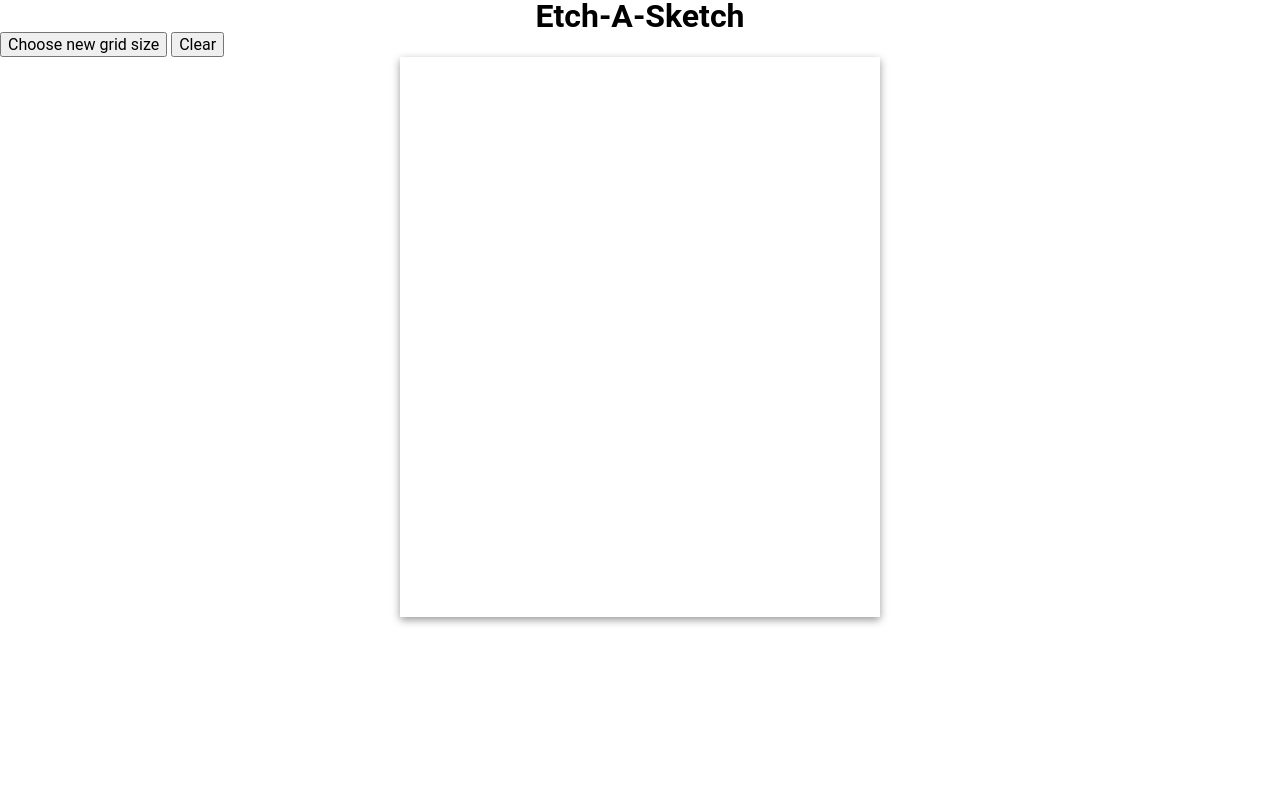
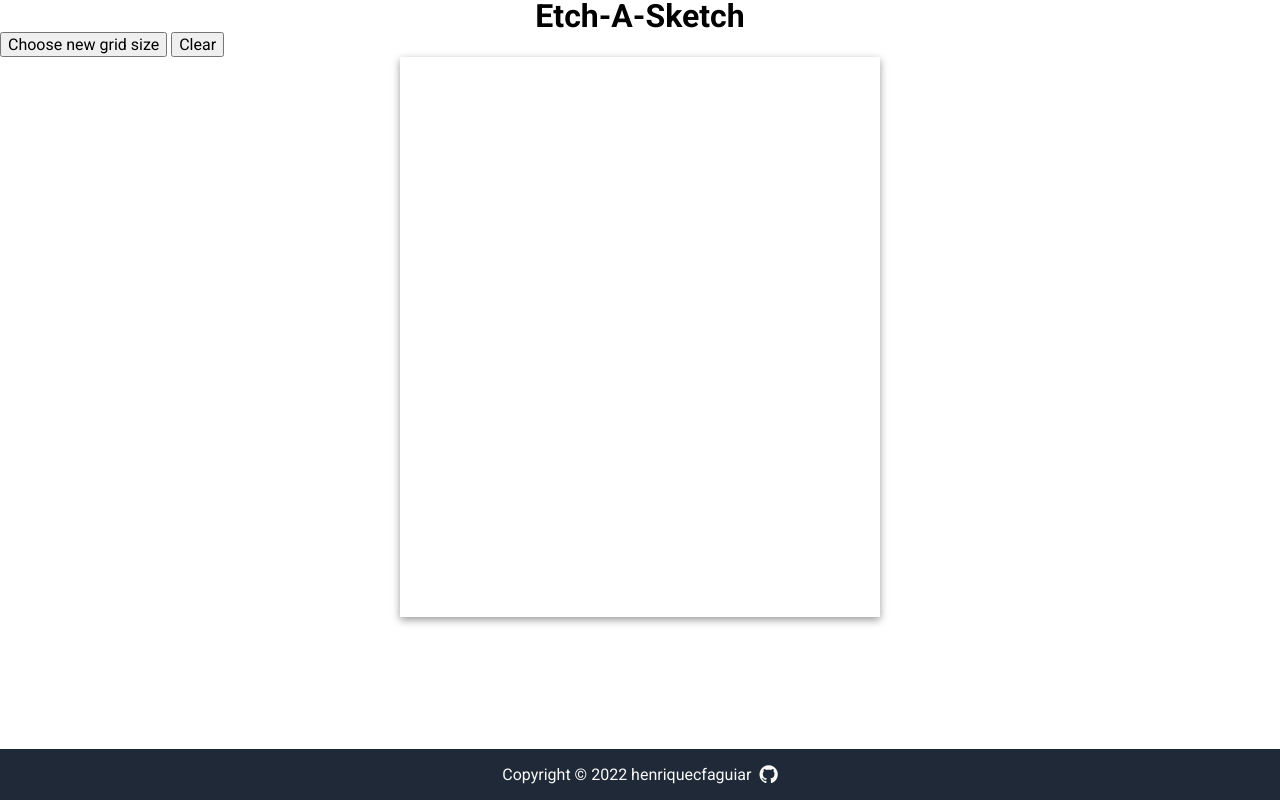
Before and after one commit to henriquecfaguiar/etch-a-sketch, a plain HTML site: page index.html in a window 1280 px wide. Drawn offline with Linux system fonts and the light colour scheme.

Commit message:
Add footer

```diff
--- a/index.html
+++ b/index.html
@@ -7,6 +7,10 @@
   <meta name="viewport" content="width=device-width, initial-scale=1.0">
   <title>Etch-A-Sketch</title>
   <link rel="stylesheet" href="./style.css">
+  <link rel="stylesheet" href="https://cdnjs.cloudflare.com/ajax/libs/font-awesome/4.7.0/css/font-awesome.min.css">
+  <link rel="preconnect" href="https://fonts.googleapis.com">
+  <link rel="preconnect" href="https://fonts.gstatic.com" crossorigin>
+  <link href="https://fonts.googleapis.com/css2?family=Roboto:wght@400;700&display=swap" rel="stylesheet">
   <script type='text/javascript' src='./script.js' defer></script>
 </head>
 
@@ -22,7 +26,9 @@
     <div class="container"></div>
   </main>
   <footer>
-
+    <p>Copyright © 2022 henriquecfaguiar</p>
+    <a href="https://github.com/henriquecfaguiar">
+      <i class="fa fa-github fa-lg"></i>
   </footer>
 </body>
 
--- a/style.css
+++ b/style.css
@@ -1,5 +1,24 @@
 :root {
   --grid-size: 16;
+
+  --clr-neutral-900: #1f2937;
+  --clr-neutral-400: #e5e7ebbc;
+  --clr-neutral-100: #F9FAF8;
+  --clr-accent: #3882f6;
+
+  --ff-primary: "Roboto", sans-serif;
+
+  /* small screen font sizes */
+  --fs-400: 1rem;
+  --fs-600: 1.25rem;
+  --fs-700: 1.75rem;
+  --fs-900: 2.5rem;
+
+  --fw-900: 900;
+  --fw-700: 700;
+  --fw-400: 400;
+  --fw-300: 300;
+
 }
 
 /* reset */
@@ -52,11 +71,32 @@ img {
 }
 
 body {
-  font-family: "Roboto", sans-serif;
+  font-family: var(--ff-primary);
+  display: grid;
+  min-height: 100vh;
+  grid-template-rows: auto 1fr auto;
 }
 
 h1 {
   text-align: center;
+}
+
+footer {
+  color: var(--clr-neutral-100);
+  background-color: var(--clr-neutral-900);
+  display: flex;
+  justify-content: center;
+  gap: .5em;
+  padding: 1em 0;
+}
+
+a:hover,
+a:focus {
+  opacity: .5;
+}
+
+i {
+  color: var(--clr-neutral-100);
 }
 
 .container {
```
